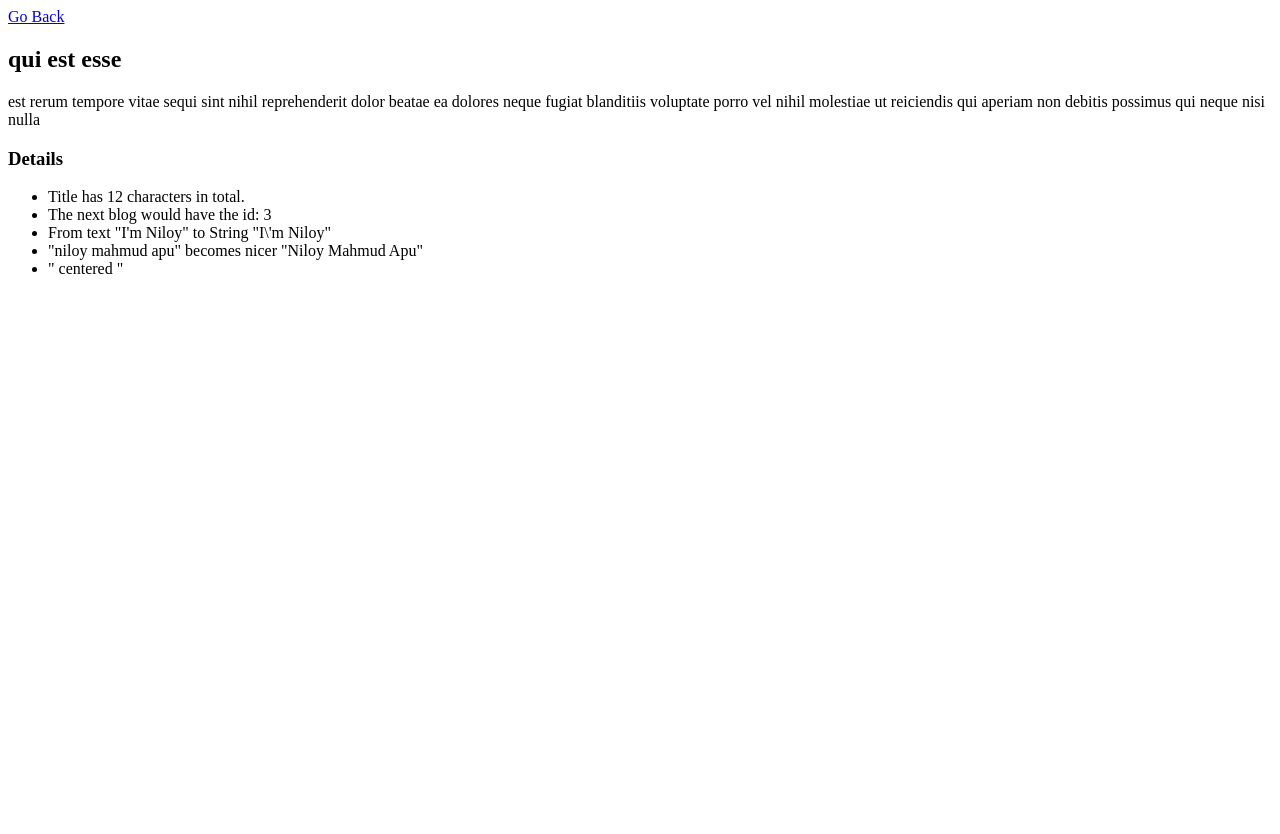
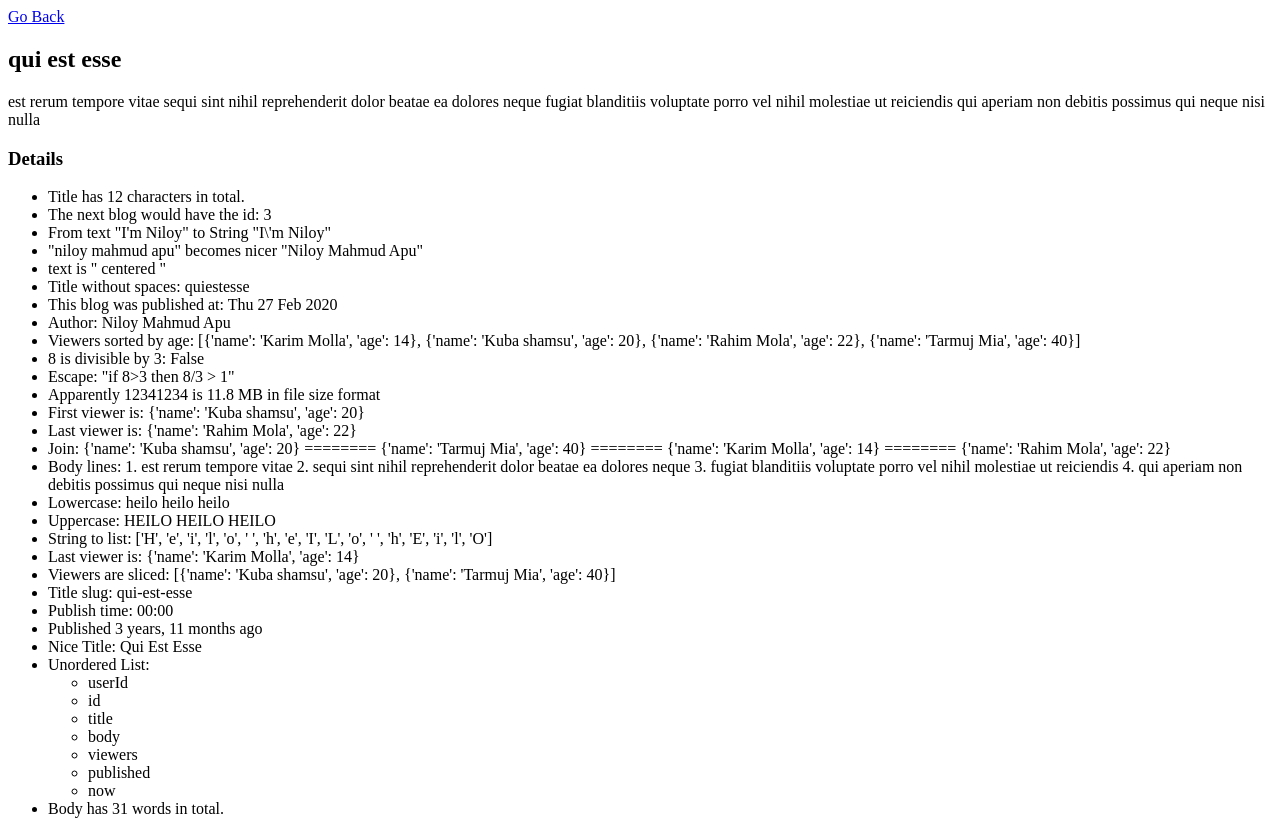
Before and after one commit to niloy143/django-module-10.5-practice, a Django app: page /blogs/2 in a window 1280 px wide. Before the commit the page ends 274 px from the top, so only its background shows below. Run offline with Django 5.2, Linux system fonts and the light colour scheme.

Commit message:
geeks done

```diff
--- a/blogs/templates/[blog].html
+++ b/blogs/templates/[blog].html
@@ -16,7 +16,34 @@
 				<li>The next blog would have the id: {{blog.id | add:1}}</li>
 				<li>From text "I'm Niloy" to String "{{"I'm Niloy" | addslashes}}"</li>
 				<li>"niloy mahmud apu" becomes nicer "{{"niloy" | capfirst}} {{"mahmud" | capfirst}} {{"apu" | capfirst}}"</li>
-				<li>"{{"centered" | center:"300"}}"</li>
+				<li>text is "{{"centered" | center:"300"}}"</li>
+				<li>Title without spaces: {{ blog.title | cut:" "}}</li>
+				<li>This blog was published at: {{ blog.published | date:"D d M Y"}}</li>
+				<li>Author: {{ blog.author | default:"Niloy Mahmud Apu"}}</li>
+				<li>Viewers sorted by age: {{ blog.viewers | dictsort:"name"}}</li>
+				<li>8 is divisible by 3: {{"8" | divisibleby:"3"}}</li>
+				<li>Escape: "{{"if 8>3 then 8/3 > 1" | escape}}"</li>
+				<li>Apparently 12341234 is {{"12341234" | filesizeformat}} in file size format</li>
+				<li>First viewer is: {{blog.viewers | first}}</li>
+				<li>Last viewer is: {{blog.viewers | last}}</li>
+				<li>Join: {{blog.viewers | join:" ======== "}}</li>
+				<li>Body lines: {{blog.body | linenumbers}}</li>
+				<li>Lowercase: {{"Heilo heILo hEilO" | lower}}</li>
+				<li>Uppercase: {{"Heilo heILo hEilO" | upper}}</li>
+				<li>String to list: {{"Heilo heILo hEilO" | make_list}}</li>
+				<li>Last viewer is: {{blog.viewers | random}}</li>
+				<li>Viewers are sliced: {{blog.viewers | slice:":2"}}</li>
+				<li>Title slug: {{blog.title | slugify}}</li>
+				<li>Publish time: {{ blog.published | time:"H:i"}}</li>
+				<li>Published {{ blog.published | timesince:blog.now}} ago</li>
+				<li>Nice Title: {{blog.title | title}}</li>
+				<li>
+					Unordered List:
+					<ul>
+						{{blog | unordered_list}}
+					</ul>
+				</li>
+				<li>Body has {{blog.body | wordcount}} words in total.</li>
 			</ul>
 		</div>
 	</body>
--- a/blogs/views.py
+++ b/blogs/views.py
@@ -1,35 +1,77 @@
 from django.shortcuts import render
+from datetime import datetime
+from random import randint
 
 blogs_json = [
     {
         "userId": 1,
         "id": 2,
         "title": "qui est esse",
-        "body": "est rerum tempore vitae\nsequi sint nihil reprehenderit dolor beatae ea dolores neque\nfugiat blanditiis voluptate porro vel nihil molestiae ut reiciendis\nqui aperiam non debitis possimus qui neque nisi nulla"
+        "body": "est rerum tempore vitae\nsequi sint nihil reprehenderit dolor beatae ea dolores neque\nfugiat blanditiis voluptate porro vel nihil molestiae ut reiciendis\nqui aperiam non debitis possimus qui neque nisi nulla",
+        "viewers": [
+            {"name": "Kuba shamsu", "age": randint(10,40)},
+            {"name": "Tarmuj Mia", "age": randint(10,40)},
+            {"name": "Karim Molla", "age": randint(10,40)},
+            {"name": "Rahim Mola", "age": randint(10,40)},
+        ],
+        "published": datetime(randint(2020,2023), randint(1,11), randint(1,29)),
+        "now": datetime.now(),
     },
     {
         "userId": 1,
         "id": 3,
         "title": "ea molestias quasi exercitationem repellat qui ipsa sit aut",
-        "body": "et iusto sed quo iure\nvoluptatem occaecati omnis eligendi aut ad\nvoluptatem doloribus vel accusantium quis pariatur\nmolestiae porro eius odio et labore et velit aut"
+        "body": "et iusto sed quo iure\nvoluptatem occaecati omnis eligendi aut ad\nvoluptatem doloribus vel accusantium quis pariatur\nmolestiae porro eius odio et labore et velit aut",
+        "viewers": [
+            {"name": "Kuba shamsu", "age": randint(10,40)},
+            {"name": "Tarmuj Mia", "age": randint(10,40)},
+            {"name": "Karim Molla", "age": randint(10,40)},
+            {"name": "Rahim Mola", "age": randint(10,40)},
+        ],
+        "published": datetime(randint(2020,2023), randint(1,11), randint(1,29)),
+        "now": datetime.now(),
     },
     {
         "userId": 1,
         "id": 4,
         "title": "eum et est occaecati",
-        "body": "ullam et saepe reiciendis voluptatem adipisci\nsit amet autem assumenda provident rerum culpa\nquis hic commodi nesciunt rem tenetur doloremque ipsam iure\nquis sunt voluptatem rerum illo velit"
+        "body": "ullam et saepe reiciendis voluptatem adipisci\nsit amet autem assumenda provident rerum culpa\nquis hic commodi nesciunt rem tenetur doloremque ipsam iure\nquis sunt voluptatem rerum illo velit",
+        "viewers": [
+            {"name": "Kuba shamsu", "age": randint(10,40)},
+            {"name": "Tarmuj Mia", "age": randint(10,40)},
+            {"name": "Karim Molla", "age": randint(10,40)},
+            {"name": "Rahim Mola", "age": randint(10,40)},
+        ],
+        "published": datetime(randint(2020,2023), randint(1,11), randint(1,29)),
+        "now": datetime.now(),
     },
     {
         "userId": 1,
         "id": 5,
         "title": "nesciunt quas odio",
-        "body": "repudiandae veniam quaerat sunt sed\nalias aut fugiat sit autem sed est\nvoluptatem omnis possimus esse voluptatibus quis\nest aut tenetur dolor neque"
+        "body": "repudiandae veniam quaerat sunt sed\nalias aut fugiat sit autem sed est\nvoluptatem omnis possimus esse voluptatibus quis\nest aut tenetur dolor neque",
+        "viewers": [
+            {"name": "Kuba shamsu", "age": randint(10,40)},
+            {"name": "Tarmuj Mia", "age": randint(10,40)},
+            {"name": "Karim Molla", "age": randint(10,40)},
+            {"name": "Rahim Mola", "age": randint(10,40)},
+        ],
+        "published": datetime(randint(2020,2023), randint(1,11), randint(1,29)),
+        "now": datetime.now(),
     },
     {
         "userId": 1,
         "id": 6,
         "title": "dolorem eum magni eos aperiam quia",
-        "body": "ut aspernatur corporis harum nihil quis provident sequi\nmollitia nobis aliquid molestiae\nperspiciatis et ea nemo ab reprehenderit accusantium quas\nvoluptate dolores velit et doloremque molestiae"
+        "body": "ut aspernatur corporis harum nihil quis provident sequi\nmollitia nobis aliquid molestiae\nperspiciatis et ea nemo ab reprehenderit accusantium quas\nvoluptate dolores velit et doloremque molestiae",
+        "viewers": [
+            {"name": "Kuba shamsu", "age": randint(10,40)},
+            {"name": "Tarmuj Mia", "age": randint(10,40)},
+            {"name": "Karim Molla", "age": randint(10,40)},
+            {"name": "Rahim Mola", "age": randint(10,40)},
+        ],
+        "published": datetime(randint(2020,2023), randint(1,11), randint(1,29)),
+        "now": datetime.now(),
     }
 ]
 
```
